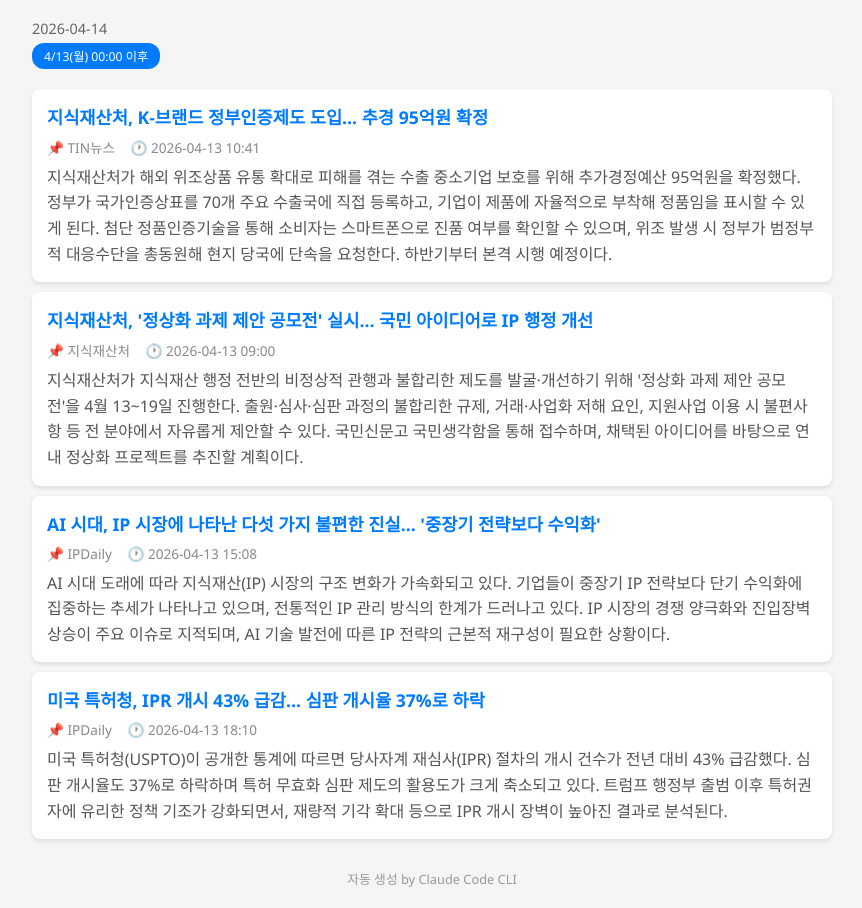
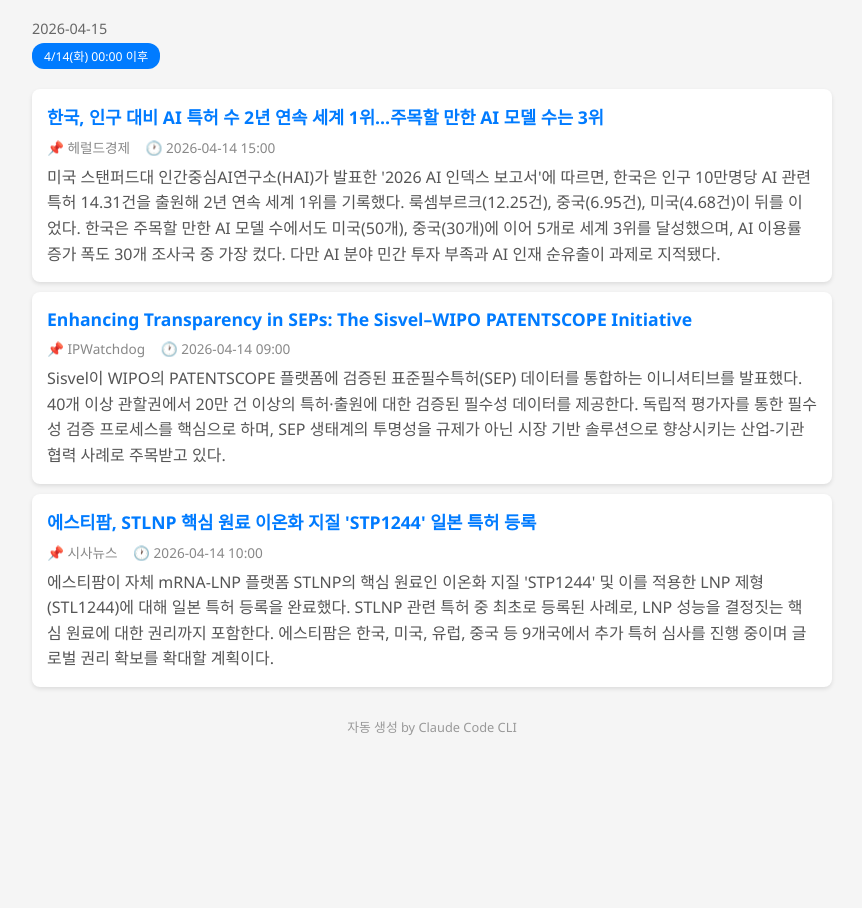
Before and after one commit to myj0702/MOIP_news_bot, a plain HTML site: page docs/index.html in a window 1280 px wide. Shown: the part 102-1010 px from the top of the page, without its empty margins (208-1070 px from the left). After the commit the page ends 858 px from the top, so only its background shows below. Drawn offline with Linux system fonts and the light colour scheme.

Commit message:
뉴스 업데이트: 2026-04-15

```diff
--- a/docs/index.html
+++ b/docs/index.html
@@ -3,7 +3,7 @@
 <head>
     <meta charset="UTF-8">
     <meta name="viewport" content="width=device-width, initial-scale=1.0">
-    <title>지식재산 뉴스 by Claude Code CLI - 2026-04-14</title>
+    <title>지식재산 뉴스 by Claude Code CLI - 2026-04-15</title>
     <style>
         body { font-family: 'Segoe UI', sans-serif; max-width: 800px; margin: 0 auto; padding: 20px; background: #f5f5f5; }
         h1 { color: #333; border-bottom: 2px solid #007bff; padding-bottom: 10px; }
@@ -22,46 +22,37 @@
 <body>
     <h1>지식재산 뉴스 by Claude Code CLI</h1>
     <div class="meta">
-        <div>2026-04-14</div>
+        <div>2026-04-15</div>
 
-        <span class="time-range">4/13(월) 00:00 이후</span>
+        <span class="time-range">4/14(화) 00:00 이후</span>
 
     </div>
 
     <div class="article">
-        <h2><a href="https://www.tinnews.co.kr/30971" target="_blank">지식재산처, K-브랜드 정부인증제도 도입… 추경 95억원 확정</a></h2>
+        <h2><a href="https://biz.heraldcorp.com/article/10716500" target="_blank">한국, 인구 대비 AI 특허 수 2년 연속 세계 1위…주목할 만한 AI 모델 수는 3위</a></h2>
         <div class="article-meta">
-            <span>📌 TIN뉴스</span>
-            <span>🕐 2026-04-13 10:41</span>
+            <span>📌 헤럴드경제</span>
+            <span>🕐 2026-04-14 15:00</span>
         </div>
-        <p class="summary">지식재산처가 해외 위조상품 유통 확대로 피해를 겪는 수출 중소기업 보호를 위해 추가경정예산 95억원을 확정했다. 정부가 국가인증상표를 70개 주요 수출국에 직접 등록하고, 기업이 제품에 자율적으로 부착해 정품임을 표시할 수 있게 된다. 첨단 정품인증기술을 통해 소비자는 스마트폰으로 진품 여부를 확인할 수 있으며, 위조 발생 시 정부가 범정부적 대응수단을 총동원해 현지 당국에 단속을 요청한다. 하반기부터 본격 시행 예정이다.</p>
+        <p class="summary">미국 스탠퍼드대 인간중심AI연구소(HAI)가 발표한 '2026 AI 인덱스 보고서'에 따르면, 한국은 인구 10만명당 AI 관련 특허 14.31건을 출원해 2년 연속 세계 1위를 기록했다. 룩셈부르크(12.25건), 중국(6.95건), 미국(4.68건)이 뒤를 이었다. 한국은 주목할 만한 AI 모델 수에서도 미국(50개), 중국(30개)에 이어 5개로 세계 3위를 달성했으며, AI 이용률 증가 폭도 30개 조사국 중 가장 컸다. 다만 AI 분야 민간 투자 부족과 AI 인재 순유출이 과제로 지적됐다.</p>
     </div>
 
     <div class="article">
-        <h2><a href="https://www.moip.go.kr/ko/kpoBultnDetail.do?menuCd=SCD0200618&ntatcSeq=20850&aprchId=BUT0000029&sysCd=SCD02" target="_blank">지식재산처, '정상화 과제 제안 공모전' 실시… 국민 아이디어로 IP 행정 개선</a></h2>
+        <h2><a href="https://ipwatchdog.com/2026/04/14/transparency-seps-sisvel-wipo-patentscope-initiative/" target="_blank">Enhancing Transparency in SEPs: The Sisvel–WIPO PATENTSCOPE Initiative</a></h2>
         <div class="article-meta">
-            <span>📌 지식재산처</span>
-            <span>🕐 2026-04-13 09:00</span>
+            <span>📌 IPWatchdog</span>
+            <span>🕐 2026-04-14 09:00</span>
         </div>
-        <p class="summary">지식재산처가 지식재산 행정 전반의 비정상적 관행과 불합리한 제도를 발굴·개선하기 위해 '정상화 과제 제안 공모전'을 4월 13~19일 진행한다. 출원·심사·심판 과정의 불합리한 규제, 거래·사업화 저해 요인, 지원사업 이용 시 불편사항 등 전 분야에서 자유롭게 제안할 수 있다. 국민신문고 국민생각함을 통해 접수하며, 채택된 아이디어를 바탕으로 연내 정상화 프로젝트를 추진할 계획이다.</p>
+        <p class="summary">Sisvel이 WIPO의 PATENTSCOPE 플랫폼에 검증된 표준필수특허(SEP) 데이터를 통합하는 이니셔티브를 발표했다. 40개 이상 관할권에서 20만 건 이상의 특허·출원에 대한 검증된 필수성 데이터를 제공한다. 독립적 평가자를 통한 필수성 검증 프로세스를 핵심으로 하며, SEP 생태계의 투명성을 규제가 아닌 시장 기반 솔루션으로 향상시키는 산업-기관 협력 사례로 주목받고 있다.</p>
     </div>
 
     <div class="article">
-        <h2><a href="https://www.ipdaily.co.kr/2026/04/13/15/08/12/47582/" target="_blank">AI 시대, IP 시장에 나타난 다섯 가지 불편한 진실… '중장기 전략보다 수익화'</a></h2>
+        <h2><a href="https://www.sisa-news.com/news/article.html?no=268734" target="_blank">에스티팜, STLNP 핵심 원료 이온화 지질 'STP1244' 일본 특허 등록</a></h2>
         <div class="article-meta">
-            <span>📌 IPDaily</span>
-            <span>🕐 2026-04-13 15:08</span>
+            <span>📌 시사뉴스</span>
+            <span>🕐 2026-04-14 10:00</span>
         </div>
-        <p class="summary">AI 시대 도래에 따라 지식재산(IP) 시장의 구조 변화가 가속화되고 있다. 기업들이 중장기 IP 전략보다 단기 수익화에 집중하는 추세가 나타나고 있으며, 전통적인 IP 관리 방식의 한계가 드러나고 있다. IP 시장의 경쟁 양극화와 진입장벽 상승이 주요 이슈로 지적되며, AI 기술 발전에 따른 IP 전략의 근본적 재구성이 필요한 상황이다.</p>
-    </div>
-
-    <div class="article">
-        <h2><a href="https://www.ipdaily.co.kr/2026/04/13/18/10/19/47597/" target="_blank">미국 특허청, IPR 개시 43% 급감… 심판 개시율 37%로 하락</a></h2>
-        <div class="article-meta">
-            <span>📌 IPDaily</span>
-            <span>🕐 2026-04-13 18:10</span>
-        </div>
-        <p class="summary">미국 특허청(USPTO)이 공개한 통계에 따르면 당사자계 재심사(IPR) 절차의 개시 건수가 전년 대비 43% 급감했다. 심판 개시율도 37%로 하락하며 특허 무효화 심판 제도의 활용도가 크게 축소되고 있다. 트럼프 행정부 출범 이후 특허권자에 유리한 정책 기조가 강화되면서, 재량적 기각 확대 등으로 IPR 개시 장벽이 높아진 결과로 분석된다.</p>
+        <p class="summary">에스티팜이 자체 mRNA-LNP 플랫폼 STLNP의 핵심 원료인 이온화 지질 'STP1244' 및 이를 적용한 LNP 제형(STL1244)에 대해 일본 특허 등록을 완료했다. STLNP 관련 특허 중 최초로 등록된 사례로, LNP 성능을 결정짓는 핵심 원료에 대한 권리까지 포함한다. 에스티팜은 한국, 미국, 유럽, 중국 등 9개국에서 추가 특허 심사를 진행 중이며 글로벌 권리 확보를 확대할 계획이다.</p>
     </div>
 
     <footer>자동 생성 by Claude Code CLI</footer>
```
